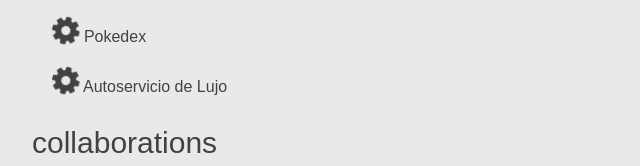
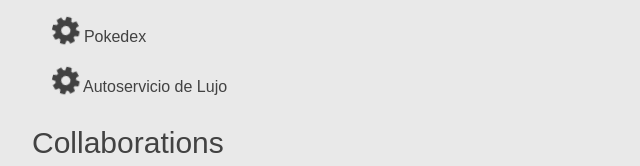
Before and after one commit to macs03/macs03, a plain HTML site: page ingles.html in a window 1280 px wide. Shown: the part 907-1073 px from the top of the page, 298-938 px from the left. Drawn offline with Linux system fonts and the light colour scheme.

Commit message:
minor fix

```diff
--- a/ingles.html
+++ b/ingles.html
@@ -168,7 +168,7 @@
 					</a>
 				</li>
 			</ul>
-			<h2>collaborations</h2>
+			<h2>Collaborations</h2>
 			<ul class="padding-lista lista-proyectos">
 				<li>
 					<a href="http://www.apploi.com" target="_blank">
```
